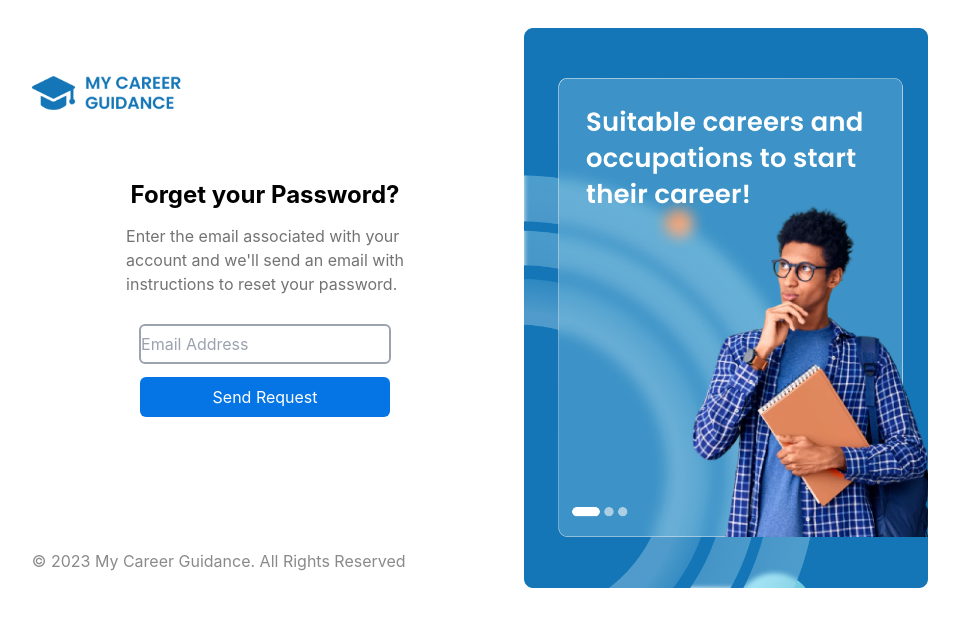
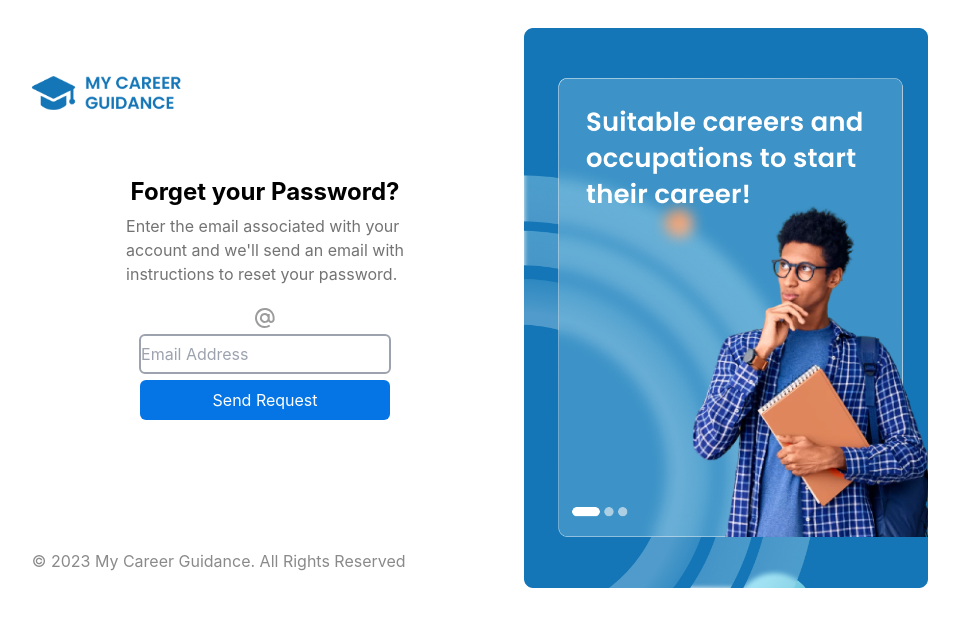
Before and after one commit to Zweidevs2020/career-frontend, a React (Create React App) app: page / in a window 1280 px wide. Shown: the top 626 px of the page, without its empty margins (173-1132 px from the left). Built offline with nearby package versions, Linux system fonts and the light colour scheme.

Commit message:
add svg image

```diff
--- a/src/Components/ForgetPassword.js
+++ b/src/Components/ForgetPassword.js
@@ -1,7 +1,8 @@
-import React from 'react'
 // import { EmailIcon } from './Icon'
-import mycareer from '../assets/mycareer.png'
-import image from '../assets/image.png'
+import mycareer from '../assets/mycareer.png';
+import image from '../assets/image.png';
+import emailIcon from '../assets/emailIcon.svg';
+
 function ForgetPassword () {
     function handleClick (){
        alert('you clicked me')
@@ -17,7 +18,7 @@ function ForgetPassword () {
               <p class='text-[#737373] mb-4 ' >Enter the email associated with your <br/>
                 account and we'll send an email with <br/>
                 instructions to reset your password.</p>
-                {/* <span><EmailIcon/></span> */}
+                <span><img src={emailIcon} /></span>
                 <input type='text' name='text' placeholder='Email Address' class='h-[40px] rounded-md border-solid border-2 border-gray-400 ' />
                 <button onClick={handleClick} class='h-[40px] w-[250px] bg-[#0575E6] text-white rounded-md ' >Send Request</button>
             </div>
```
Also changed, not shown: src/assets/emailIcon.svg (renamed from src/assets/icon.svg).
